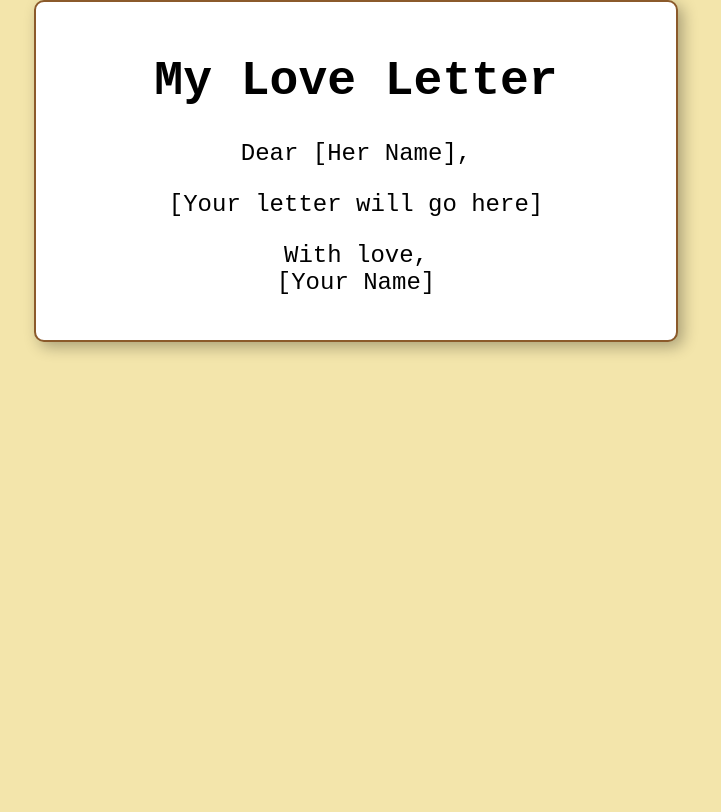
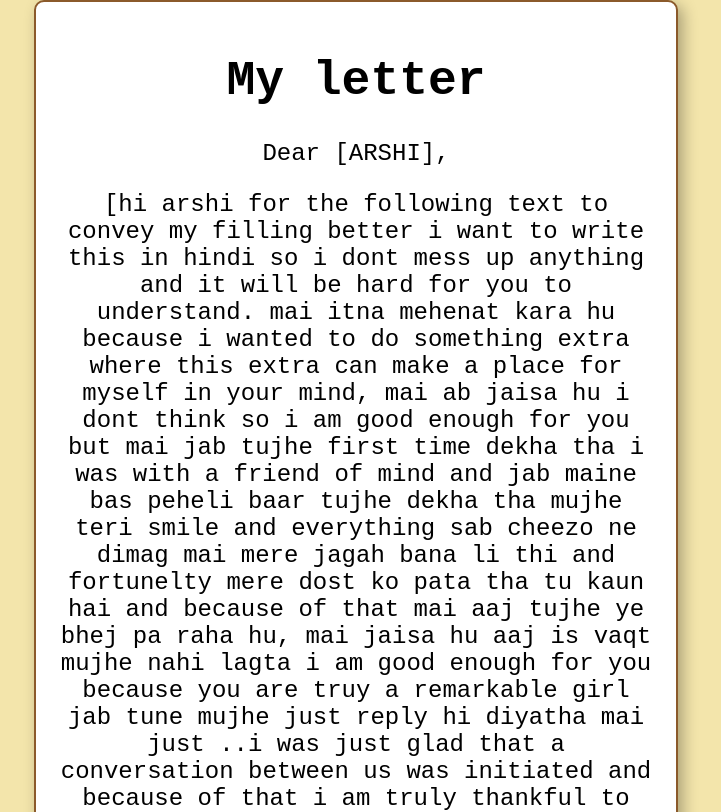
Before and after one commit to kashyap-hash/lettersite, a plain HTML site: page index.html in a window 1280 px wide. Shown: the top 812 px of the page, without its empty margins (284-1005 px from the left). Drawn offline with Linux system fonts and the light colour scheme.

Commit message:
Update index.html

```diff
--- a/index.html
+++ b/index.html
@@ -49,10 +49,10 @@
     </div>
 
     <div class="letter-container" id="letter">
-        <h1>My Love Letter</h1>
-        <p>Dear [Her Name],</p>
-        <p>[Your letter will go here]</p>
-        <p>With love,<br>[Your Name]</p>
+        <h1>My letter </h1>
+        <p>Dear [ARSHI],</p>
+        <p>[hi arshi for the following text to convey my filling better i want to write this in hindi so i dont mess up anything and it will be hard for you to understand. mai itna mehenat kara hu because i wanted to do something extra where this extra can make a place for myself in your mind, mai ab jaisa hu i dont think so i am good enough for you but mai jab tujhe first time dekha tha i was with a friend of mind and jab maine bas peheli baar tujhe dekha tha mujhe teri smile and everything sab cheezo ne dimag mai mere jagah bana li thi and fortunelty mere dost ko pata tha tu kaun hai and because of that mai aaj tujhe ye bhej pa raha hu, mai jaisa hu aaj is vaqt mujhe nahi lagta i am good enough for you because you are truy a remarkable girl jab tune mujhe just reply hi diyatha mai just ..i was just glad that a conversation between us was initiated and because of that i am truly thankful to you, in upon these next 3-4 month i would really love to take you out on a date if the boyfriend position is still vacant and also after reading this whole dont think this kind of over the top or kind of cheesy , told you i just wanted to do something extra and as of now this is something extra in my mind and hope this extra makes up for everything..]</p>
+        <p>With love,<br>[kashyap]</p>
     </div>
 
     <script>
```
